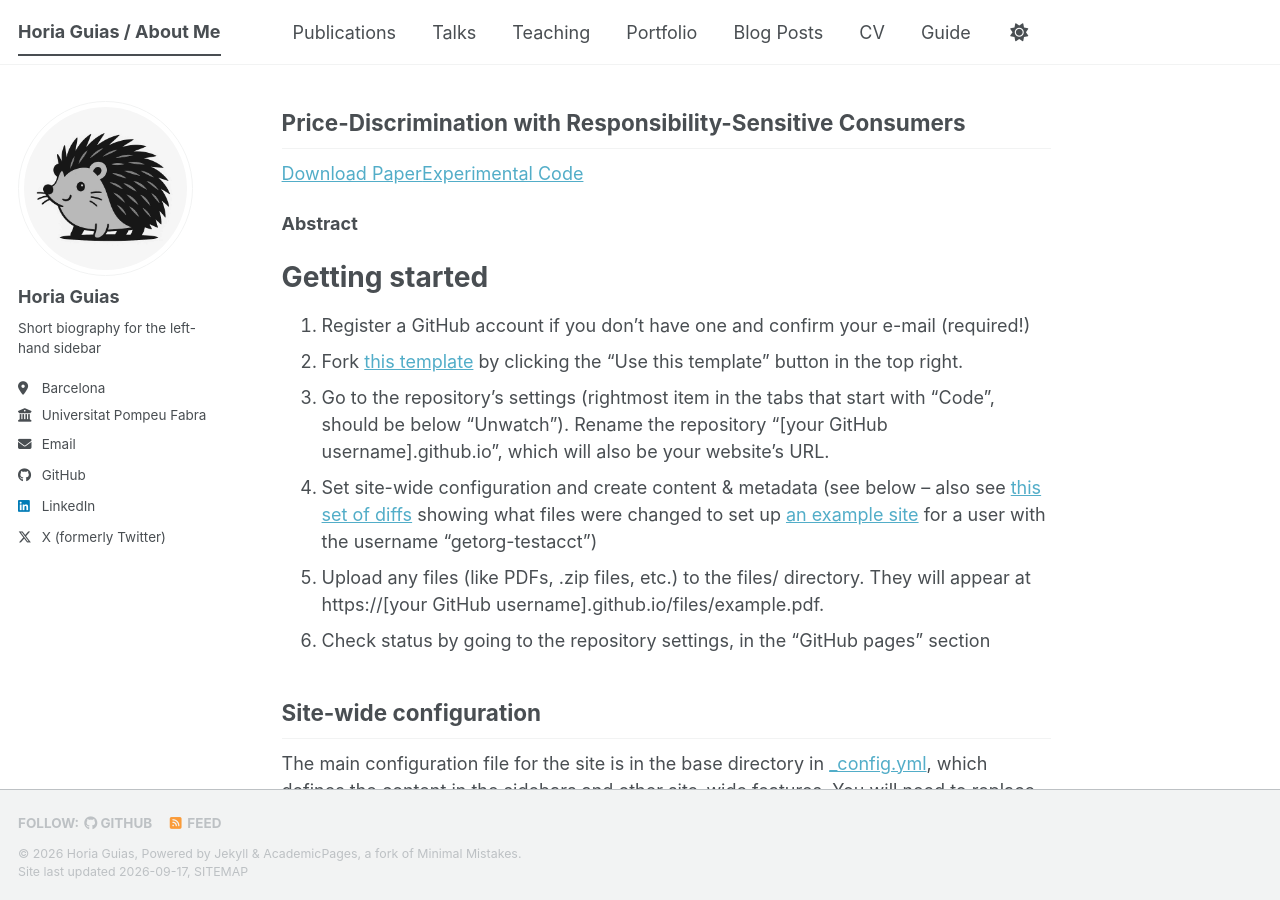
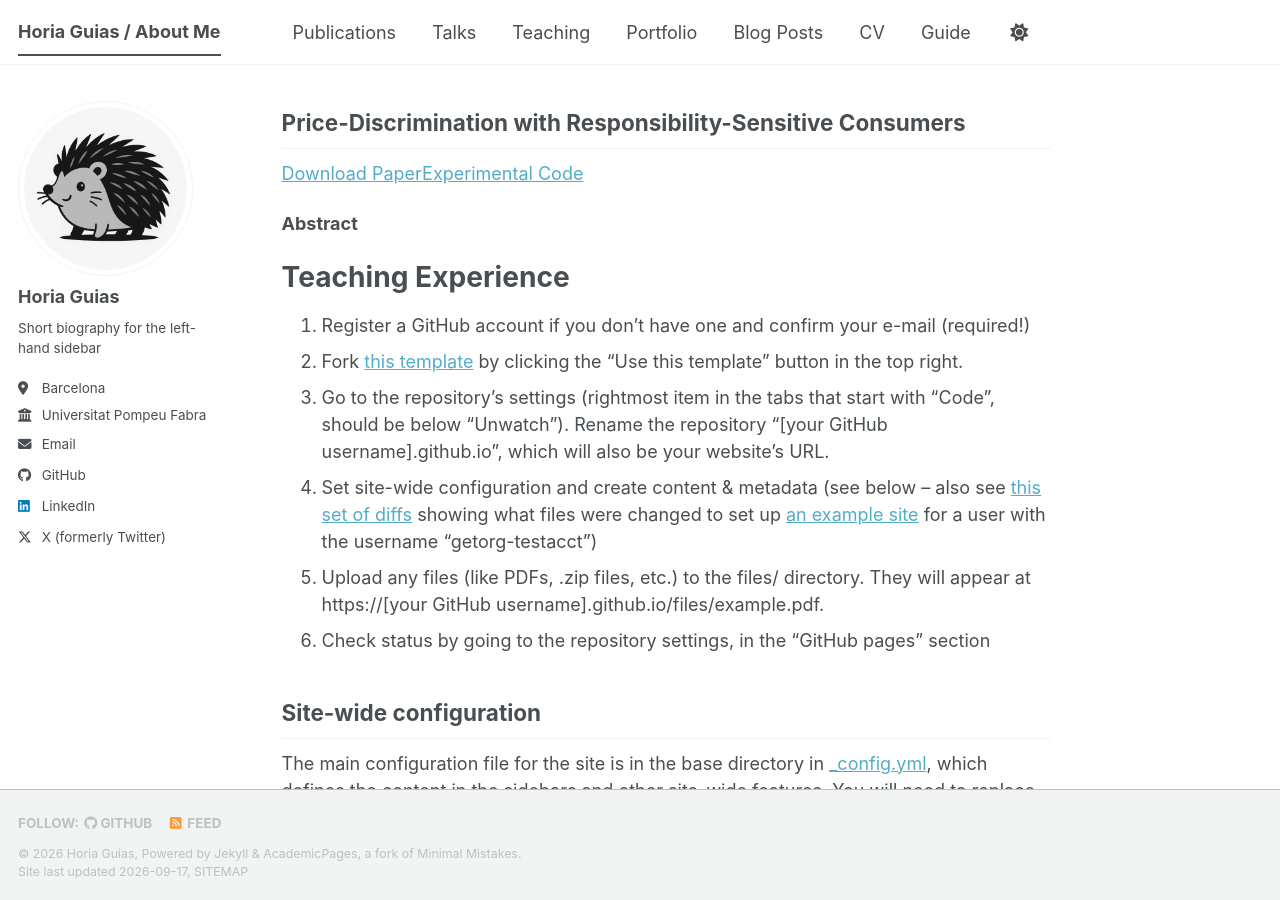
Before and after one commit to horiaguias/horiaguias.github.io, a Jekyll site: the page built from _pages/about.md, in a window 1280 px wide and 900 px high, scrolled down 822 px. Built offline with Jekyll 4.4.1, drawn with Linux system fonts in a browser that asks for light colours; a style sheet for code colours, icons or effects is not loaded.

```diff
--- a/_config.yml
+++ b/_config.yml
@@ -12,7 +12,7 @@ site_theme               : "default" # The available themes options are "default
 title                    : "Horia Guias / About Me"
 title_separator          : "-"
 name                     : &name "Horia Guias"
-description              : &description "Your Name's academic portfolio"   # Update this with a general description of your site, this is the default if not overridden by a page
+description              : &description "Personal Webpage"   # Update this with a general description of your site, this is the default if not overridden by a page
 url                      : "https://horiaguias.github.io" # The base hostname & protocol for your site e.g. "https://[your GitHub username].github.io",
                                                            # or if you already have some other page hosted on Github then use "https://[your GitHub username].github.io/[Your Repo Name]"
 baseurl                  : "" # the subpath of your site, e.g. "/blog"
--- a/_pages/about.md
+++ b/_pages/about.md
@@ -9,6 +9,7 @@ redirect_from:
 
 
 I am a Behavioral and Experimental Economist and this year I am on the 2026-2027 Econ Job Market!
+
 
 
 Working Papers
@@ -26,7 +27,7 @@ Working Papers
 **Abstract**
 
 
-Getting started
+Teaching Experience
 ======
 1. Register a GitHub account if you don't have one and confirm your e-mail (required!)
 1. Fork [this template](https://github.com/academicpages/academicpages.github.io) by clicking the "Use this template" button in the top right.
```
